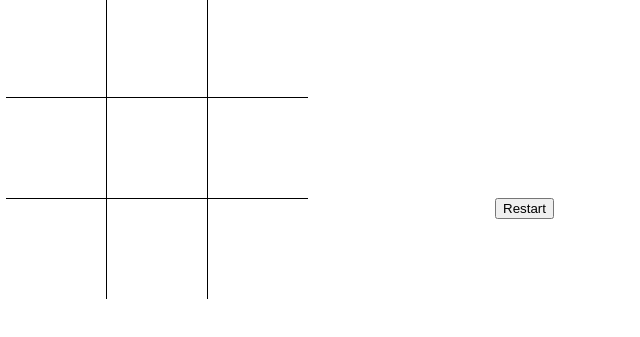
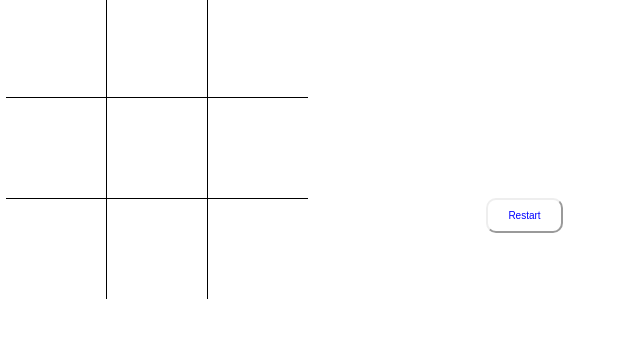
Before and after one commit to KBthe2nd/1st_LabSubmit, a plain HTML site: page index.html in a window 1280 px wide. Shown: the part 139-476 px from the top of the page, without its empty margins (483-1123 px from the left). Drawn offline with Linux system fonts and the light colour scheme.

Commit message:
Update styles.css

```diff
--- a/styles.css
+++ b/styles.css
@@ -8,6 +8,15 @@
     height: 100px;
     width: 100px;
     float: left;
+}
+button {
+    padding: 10px 20px;
+    border-radius: 10px;
+    background-color: var(--purple);
+    color: blue;
+    border-color: var(--purple);
+    font-size: 10px;
+    transition: 200ms transform;
 }
 
 .row {
```
